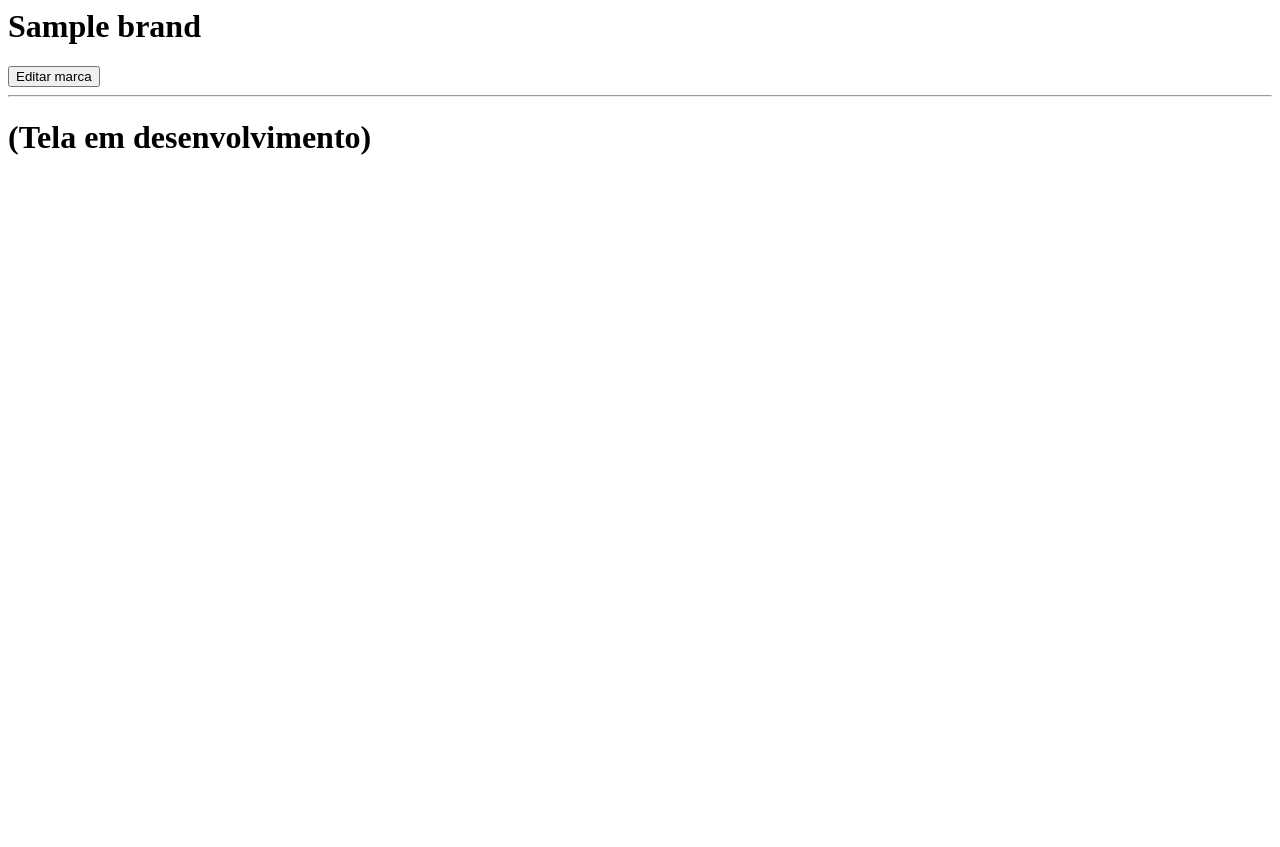
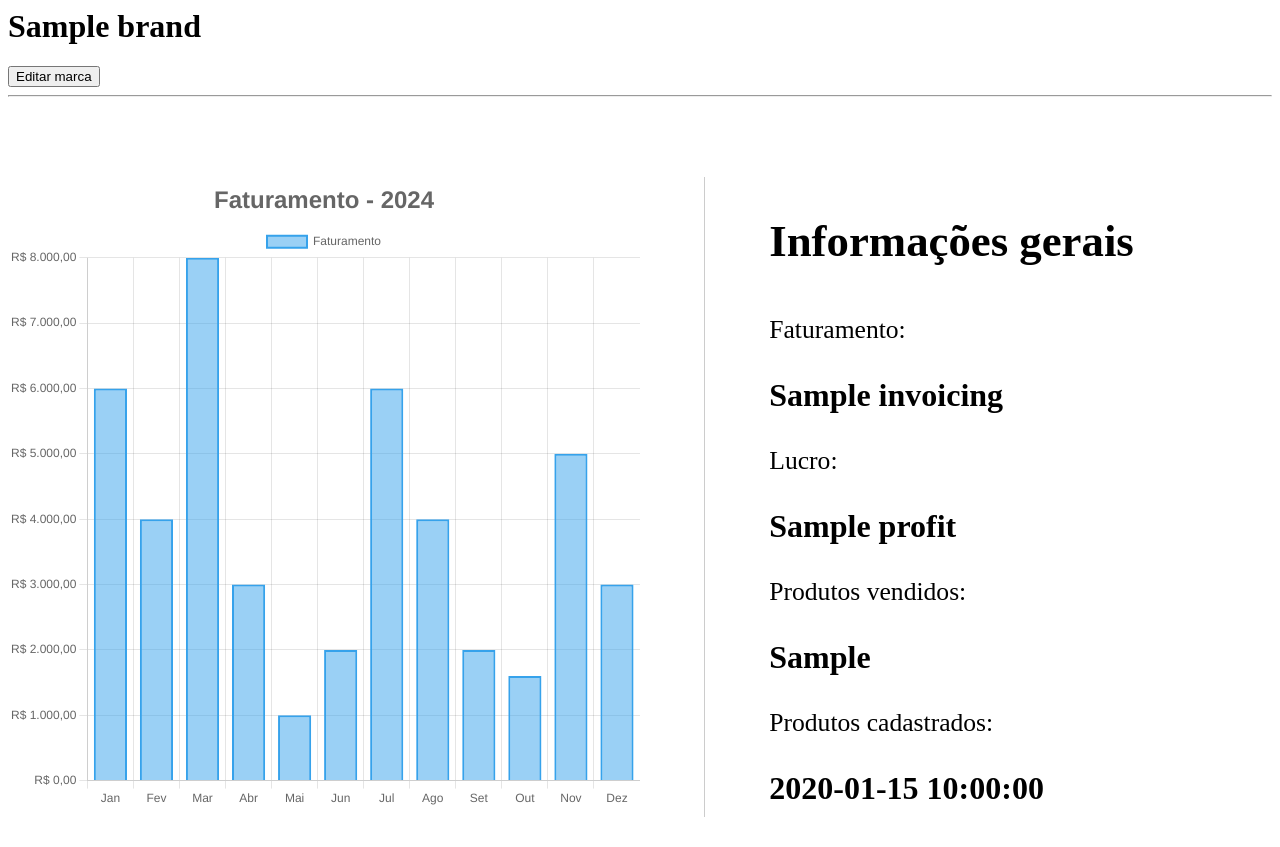
Before and after one commit to phsmartins/SmartResale, a PHP site: the page made by views/brand/brand.php in a window 1280 px wide. Before the commit the page ends 155 px from the top, so only its background shows below. Run offline with PHP 8.4, Linux system fonts and the light colour scheme; the template is opened without the code that fills it: most values are stand-ins (such as "Sample title", 1, 10 or a date in 2020).

Commit message:
Exemplo do uso de gráfico

```diff
--- /dev/null
+++ b/public/style/brand.css
@@ -0,0 +1,39 @@
+.main_info {
+    display: flex;
+    justify-content: space-between;
+    gap: 4rem;
+
+    margin-top: 5rem;
+}
+
+.verticalLine {
+    width: .1rem;
+    height: 40rem;
+
+    background: #cccccc;
+}
+
+#myChart {
+    max-width: 50%;
+    max-height: 40rem;
+}
+
+.general_info {
+    width: 50%;
+}
+
+.general_info h2 {
+    font-size: 2.8rem;
+    color: var(--primary-dark-color);
+
+    margin-bottom: 3rem;
+}
+
+.single_info p {
+    font-size: 1.6rem;
+}
+
+.single_info p.single_info__data {
+    font-size: 2rem;
+    font-weight: bold;
+}
--- a/views/brand/brand.php
+++ b/views/brand/brand.php
@@ -3,6 +3,8 @@ $this->layout('layout');
 
 /** @var \Smart\Resale\Entity\Brand $brand */
 ?>
+
+<link rel="stylesheet" href="/style/brand.css">
 
 <main>
     <div class="headerViewSingleItem">
@@ -13,7 +15,91 @@ $this->layout('layout');
 
     <hr>
 
-    <h1>(Tela em desenvolvimento)</h1>
+    <div class="main_info">
+        <canvas id="myChart"></canvas>
+
+        <div class="verticalLine"></div>
+
+        <div class="general_info">
+            <h2>Informações gerais</h2>
+
+            <div class="single_info">
+                <p>Faturamento:</p>
+                <p class="single_info__data"><?= $brand->getInvoicing(); ?></p>
+            </div>
+
+            <div class="single_info">
+                <p>Lucro:</p>
+                <p class="single_info__data"><?= $brand->getProfit(); ?></p>
+            </div>
+
+            <div class="single_info">
+                <p>Produtos vendidos:</p>
+                <p class="single_info__data"><?= $brand->getQuantityOfProductsSold(); ?></p>
+            </div>
+
+            <div class="single_info">
+                <p>Produtos cadastrados:</p>
+                <p class="single_info__data"><?= $brand->getNumberRegisteredProducts(); ?></p>
+            </div>
+        </div>
+    </div>
+
+    <script src="https://cdn.jsdelivr.net/npm/chart.js"></script>
+
+    <script>
+        const ctx = document.getElementById('myChart');
+
+        new Chart(ctx, {
+            type: 'bar',
+            data: {
+                labels: ['Jan', 'Fev', 'Mar', 'Abr', 'Mai', 'Jun', 'Jul', 'Ago', 'Set', 'Out', 'Nov', 'Dez'],
+                datasets: [{
+                    label: 'Faturamento',
+                    data: [
+                        6000,
+                        4000,
+                        8000,
+                        3000,
+                        1000,
+                        2000,
+                        6000,
+                        4000,
+                        2000,
+                        1600,
+                        5000,
+                        3000,
+                    ],
+                    borderWidth: 2
+                }]
+            },
+            options: {
+                plugins: {
+                    title: {
+                        display: true,
+                        text: 'Faturamento - 2024',
+                        font: {
+                            size: 24,
+                            weight: 'bold'
+                        }
+                    }
+                },
+                scales: {
+                    y: {
+                        beginAtZero: true,
+                        ticks: {
+                            callback: function(value) {
+                                return new Intl.NumberFormat('pt-BR', {
+                                    style: 'currency',
+                                    currency: 'BRL'
+                                }).format(value);
+                            }
+                        }
+                    }
+                }
+            }
+        });
+    </script>
 
     <div style="display: none" id="editModal" class="animationModal">
         <div class="modalTitle">
```
Also changed, not shown: database.sqlite.
